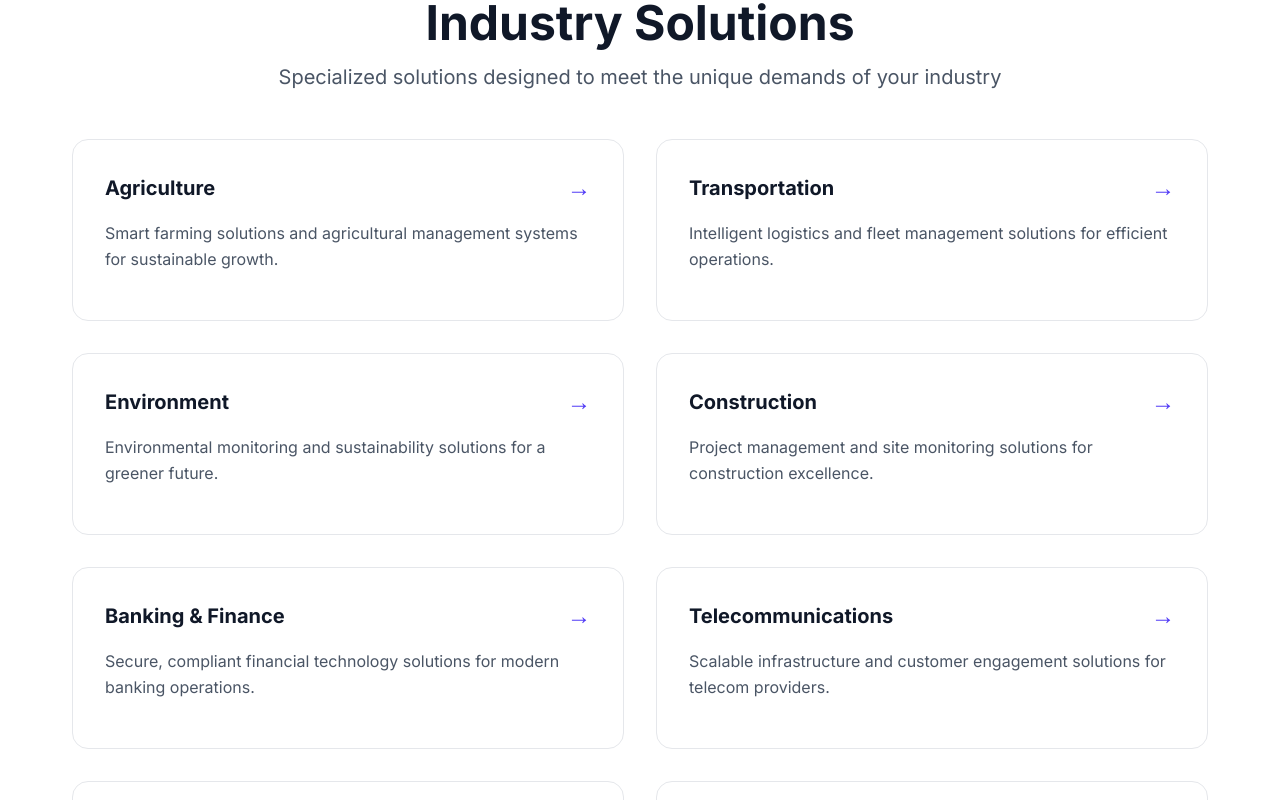
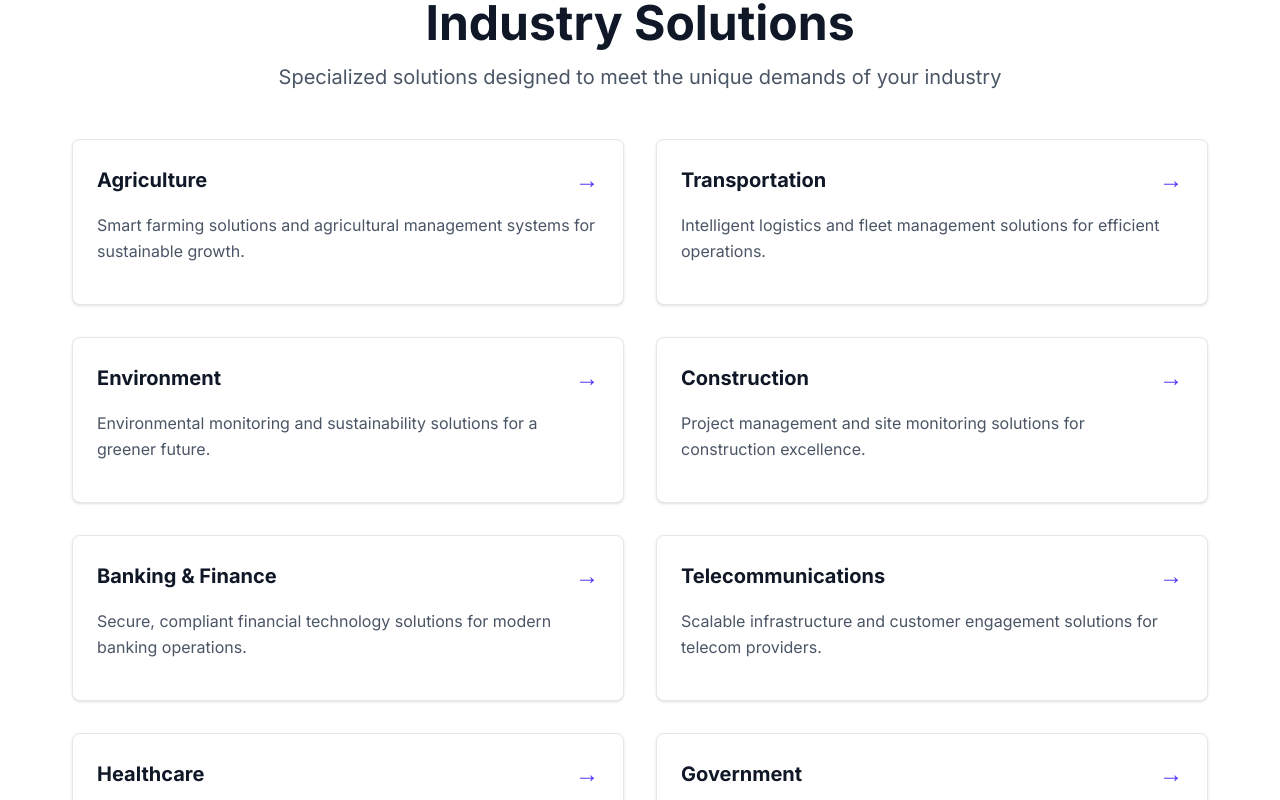
Before and after one commit to Codin-Technologies/codintechwebsite, a Next.js app: page /solutions in a window 1280 px wide. Shown: the part 660-1460 px from the top of the page. Built offline with nearby package versions, Linux system fonts and the light colour scheme.

Commit message:
Update SolutionCard.tsx

```diff
--- a/app/solutions/SolutionCard.tsx
+++ b/app/solutions/SolutionCard.tsx
@@ -1,7 +1,6 @@
 'use client';
 
 import { useState } from 'react';
-import { Card } from '@/components/ui/Card';
 import { Button } from '@/components/ui/Button';
 
 interface SolutionItem {
@@ -15,8 +14,8 @@ export default function SolutionCard({ item }: { item: SolutionItem }) {
   const [isExpanded, setIsExpanded] = useState(false);
 
   return (
-    <Card
-      className="cursor-pointer transition-all duration-300 hover:shadow-xl hover:-translate-y-2 hover:border-indigo-600 relative overflow-hidden group"
+    <div
+      className="cursor-pointer transition-all duration-300 hover:shadow-xl hover:-translate-y-2 hover:border-indigo-600 relative overflow-hidden group rounded-lg border border-gray-200 bg-white p-6 shadow-sm"
       onClick={() => setIsExpanded(!isExpanded)}
     >
       <div className="absolute top-0 left-0 right-0 h-1 bg-gradient-to-r from-indigo-600 to-purple-600 transform scale-x-0 group-hover:scale-x-100 transition-transform duration-300" />
@@ -64,6 +63,6 @@ export default function SolutionCard({ item }: { item: SolutionItem }) {
           </div>
         </div>
       )}
-    </Card>
+    </div>
   );
 }
```
